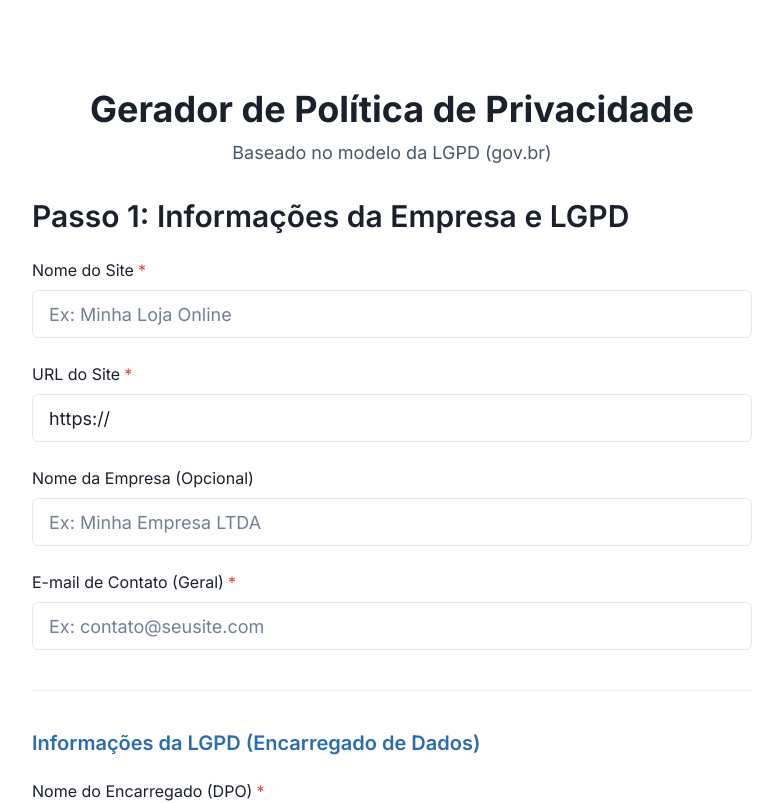
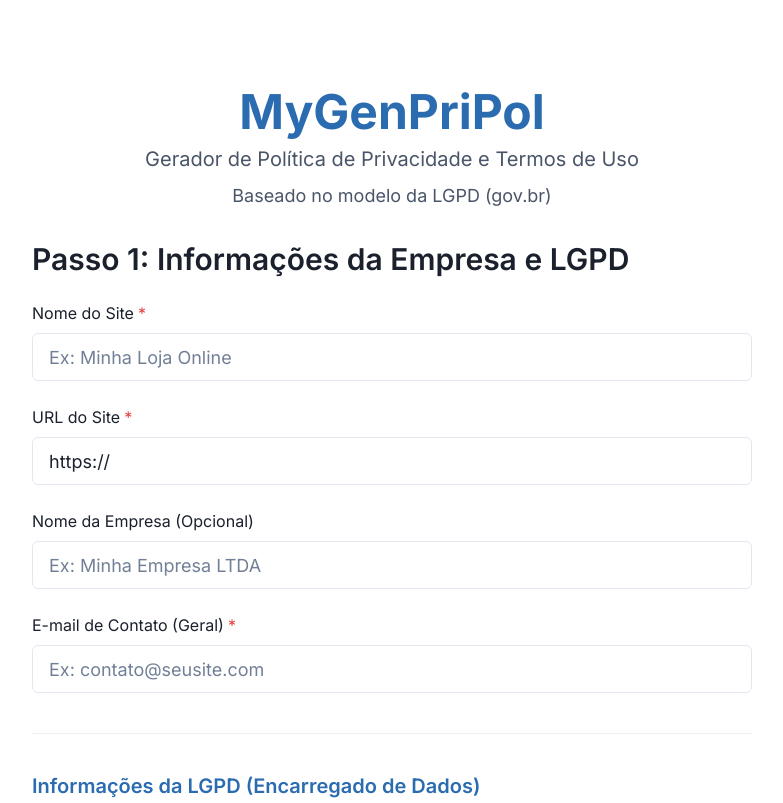
Before and after one commit to PhaellZX/gerador_politica, a React (Vite) app in the folder frontend/: page / in a window 1280 px wide. Shown: the top 803 px of the page, without its empty margins (248-1031 px from the left). Built offline with nearby package versions, Linux system fonts and the light colour scheme.

Commit message:
feat: adjust settings codes

```diff
--- a/frontend/src/App.tsx
+++ b/frontend/src/App.tsx
@@ -124,9 +124,12 @@ function App() {
         boxShadow="lg"
       >
         <VStack spacing={2} mb={8}>
-          <Heading as="h1" size="xl" textAlign="center">
-            Gerador de Política de Privacidade
+          <Heading as="h1" size="2xl" textAlign="center" color="blue.600">
+            MyGenPriPol
           </Heading>
+          <Text fontSize="xl" color="gray.600" textAlign="center" mt={0}>
+            Gerador de Política de Privacidade e Termos de Uso
+          </Text>
           <Text fontSize="lg" color="gray.600" textAlign="center" mt={0}>
             Baseado no modelo da LGPD (gov.br)
           </Text>
```
